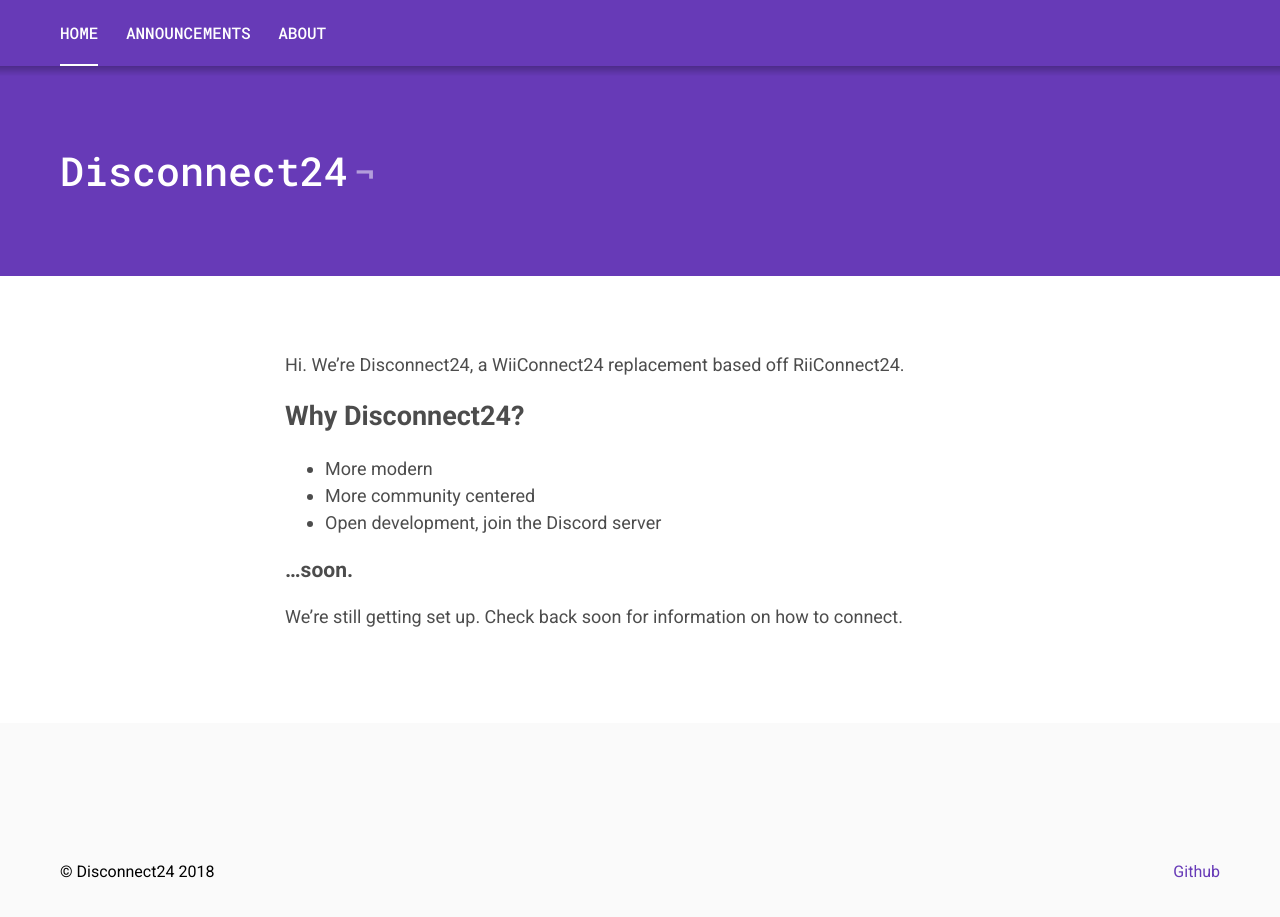
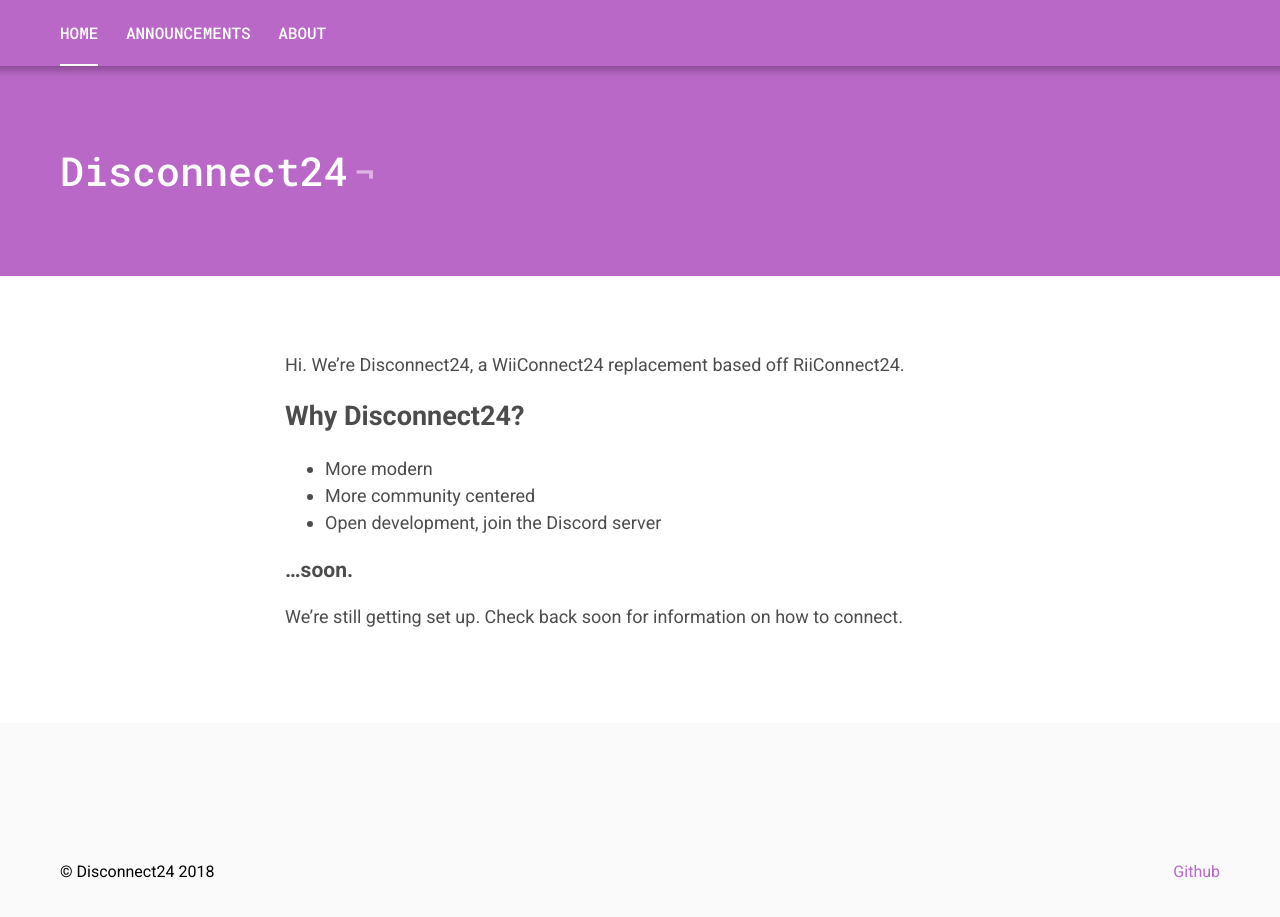
Before and after one commit to Disconnect24/dc24.xyz, a Jekyll site: the page built from index.markdown, in a window 1280 px wide and 1023 px high. Shown: the top 917 px of the window. Built offline with Jekyll 4.4.1, drawn with Linux system fonts in a browser that asks for light colours.

Commit message:
Colour thing

```diff
--- a/_sass/helpers/_variables.scss
+++ b/_sass/helpers/_variables.scss
@@ -6,7 +6,7 @@
 $c__red: #F44336;
 $c__pink: #E91E63;
 $c__purple: #9C27B0;
-$c__deep-purple: #673AB7;
+$c__deep-purple: #BA68C8;
 $c__indigo: #3F51B5;
 $c__blue: #2196F3;
 $c__light-blue: #03A9F4;
```
